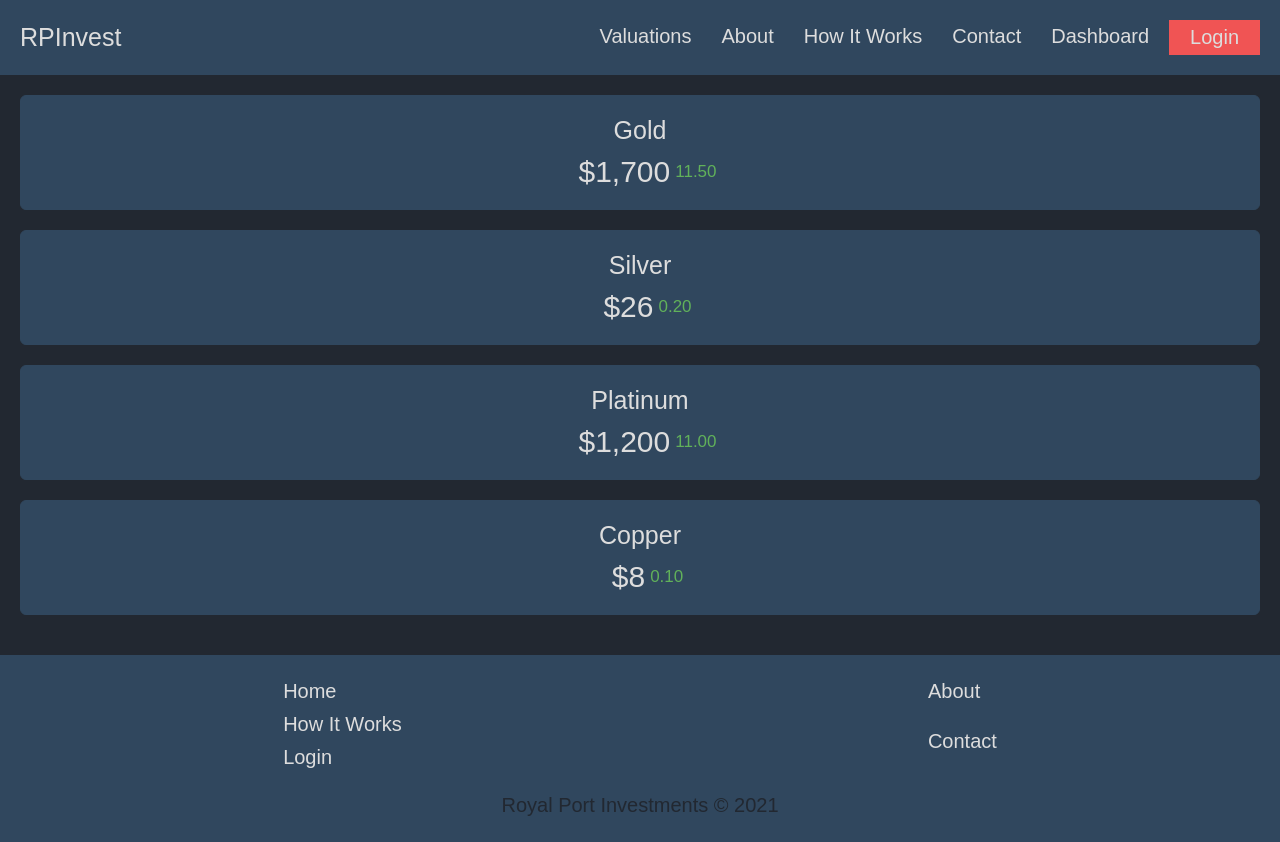
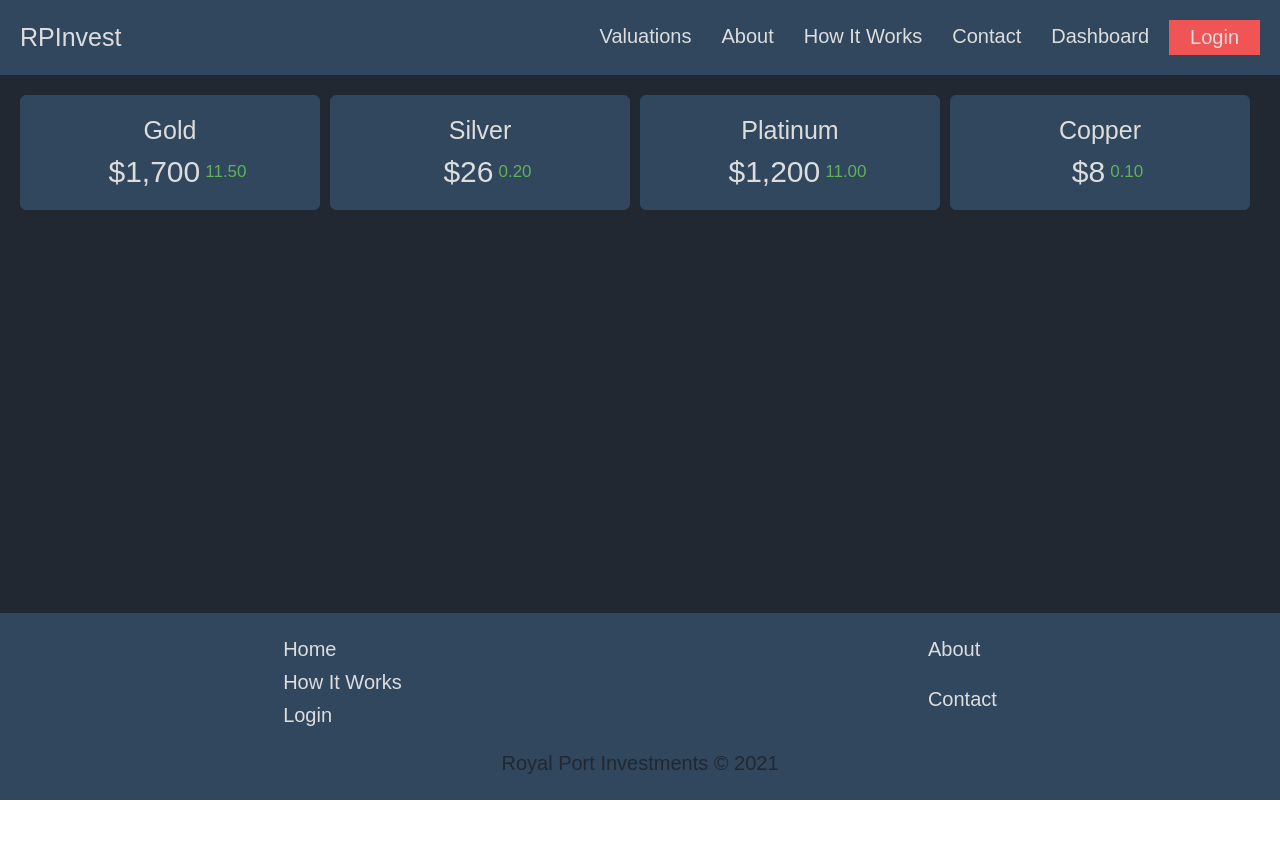
Before and after one commit to Wyatth7/RPInvest, a React (Create React App) app: page /values in a window 1280 px wide. After the commit the page ends 800 px from the top, so only its background shows below. Built offline with nearby package versions, Linux system fonts and the light colour scheme; a web font is replaced by a local one.

Commit message:
Added AboutMetals component

```diff
--- a/src/App.js
+++ b/src/App.js
@@ -10,6 +10,7 @@ import DashBoard from "./components/pages/DashBoard/DashBoard";
 // STYLES
 import "./styles/css/styles.css";
 import Prices from "./components/pages/Prices/Prices";
+import AboutMetals from "./components/pages/AboutMetals/AboutMetals";
 
 function App() {
   return (
@@ -22,6 +23,7 @@ function App() {
           <Route path="/about" component={Homepage} />
           <Route path="/dashboard" component={DashBoard} />
           <Route path="/values" component={Prices} />
+          <Route path="/gold" component={AboutMetals} />
           <Route path="/" component={Homepage} />
         </Switch>
       </div>
--- /dev/null
+++ b/src/components/pages/AboutMetals/AboutMetals.js
@@ -0,0 +1,21 @@
+import React from "react";
+
+// COMPONENTS
+import SectionElement from "./../HomePage/SectionElements/SectionElement";
+
+const AboutMetals = (props) => {
+  return (
+    <div className="AboutMetals">
+      <SectionElement header="About Gold">
+        <p>
+          Gold is one of the worlds oldest, most known of valuable metals. Gold
+          has been used from every nation from the United States of America to
+          the Aztec Empire. Gold is truly one of the most highly sought after
+          commodity in world history.
+        </p>
+      </SectionElement>
+    </div>
+  );
+};
+
+export default AboutMetals;
--- a/src/components/pages/Prices/Prices.js
+++ b/src/components/pages/Prices/Prices.js
@@ -1,7 +1,6 @@
 import React from "react";
 
 // COMPONENTS
-import Nav from "./../../Nav/Nav";
 import PriceItem from "./PricesItem/PriceItem";
 
 const Prices = (props) => {
--- a/src/components/pages/Prices/PricesItem/_PriceItem.scss
+++ b/src/components/pages/Prices/PricesItem/_PriceItem.scss
@@ -1,4 +1,6 @@
 .PriceItem {
+  flex: 1;
+  margin-right: 1rem;
   padding: 2rem 1rem;
   display: flex;
   justify-content: space-around;
--- a/src/components/pages/Prices/_Prices.scss
+++ b/src/components/pages/Prices/_Prices.scss
@@ -2,3 +2,12 @@
   padding: 2rem;
   background-color: $black;
 }
+
+@media only screen and (min-width: 900px) {
+  .Prices {
+    height: 100%;
+    display: flex;
+    flex-wrap: wrap;
+    justify-content: space-around;
+  }
+}
--- a/src/styles/css/styles.css
+++ b/src/styles/css/styles.css
@@ -532,7 +532,16 @@ body {
   padding: 2rem;
   background-color: #222831; }
 
+@media only screen and (min-width: 900px) {
+  .Prices {
+    height: 100%;
+    display: flex;
+    flex-wrap: wrap;
+    justify-content: space-around; } }
+
 .PriceItem {
+  flex: 1;
+  margin-right: 1rem;
   padding: 2rem 1rem;
   display: flex;
   justify-content: space-around;
--- a/src/styles/scss/main.scss
+++ b/src/styles/scss/main.scss
@@ -19,5 +19,6 @@
 @import "./../../components/pages/DashBoard/ChartItem/LineChart/LineChart";
 @import "./../../components/pages/Prices/Prices";
 @import "./../../components/pages/Prices/PricesItem/PriceItem";
+@import "./../../components/pages/AboutMetals/AboutMetals";
 
 // @import "./../../components/";
```
Also changed, not shown: src/components/pages/AboutMetals/_AboutMetals.scss (added).
